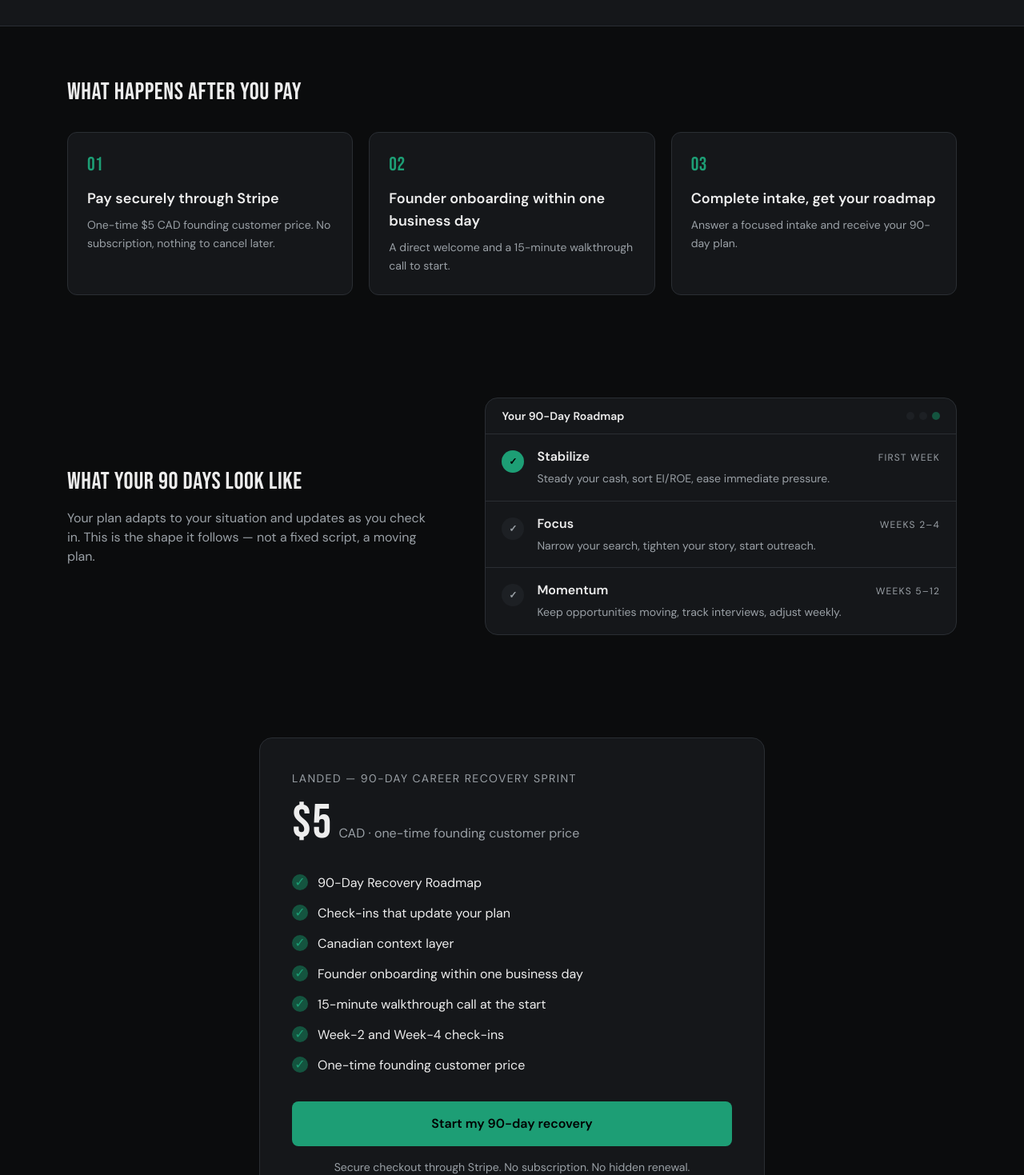
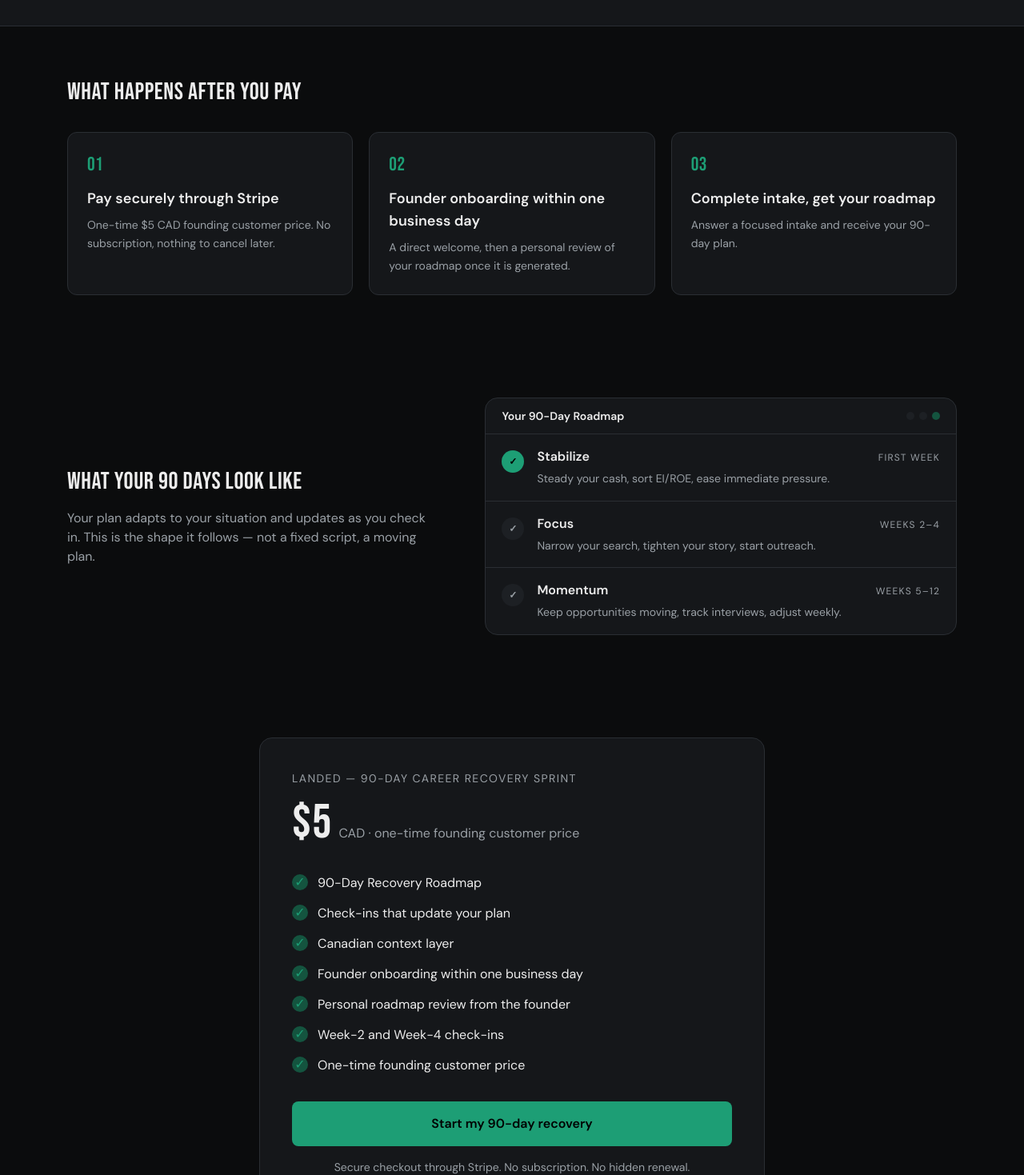
Before and after one commit to jftablada/landed, a Next.js app: page / in a window 1280 px wide. Shown: the part 843-2312 px from the top of the page at 80% size. Built offline with nearby package versions, Linux system fonts and the light colour scheme.

Commit message:
Replace walkthrough call with founder roadmap review

```diff
--- a/app/page.tsx
+++ b/app/page.tsx
@@ -273,7 +273,7 @@ export default function HomePage() {
             {
               n: '02',
               title: 'Founder onboarding within one business day',
-              body: 'A direct welcome and a 15-minute walkthrough call to start.',
+              body: 'A direct welcome, then a personal review of your roadmap once it is generated.',
             },
             {
               n: '03',
@@ -391,7 +391,7 @@ export default function HomePage() {
               'Check-ins that update your plan',
               'Canadian context layer',
            'Founder onboarding within one business day',
-              '15-minute walkthrough call at the start',
+              'Personal roadmap review from the founder',
               'Week-2 and Week-4 check-ins',
               'One-time founding customer price',
             ].map((item) => (
```
